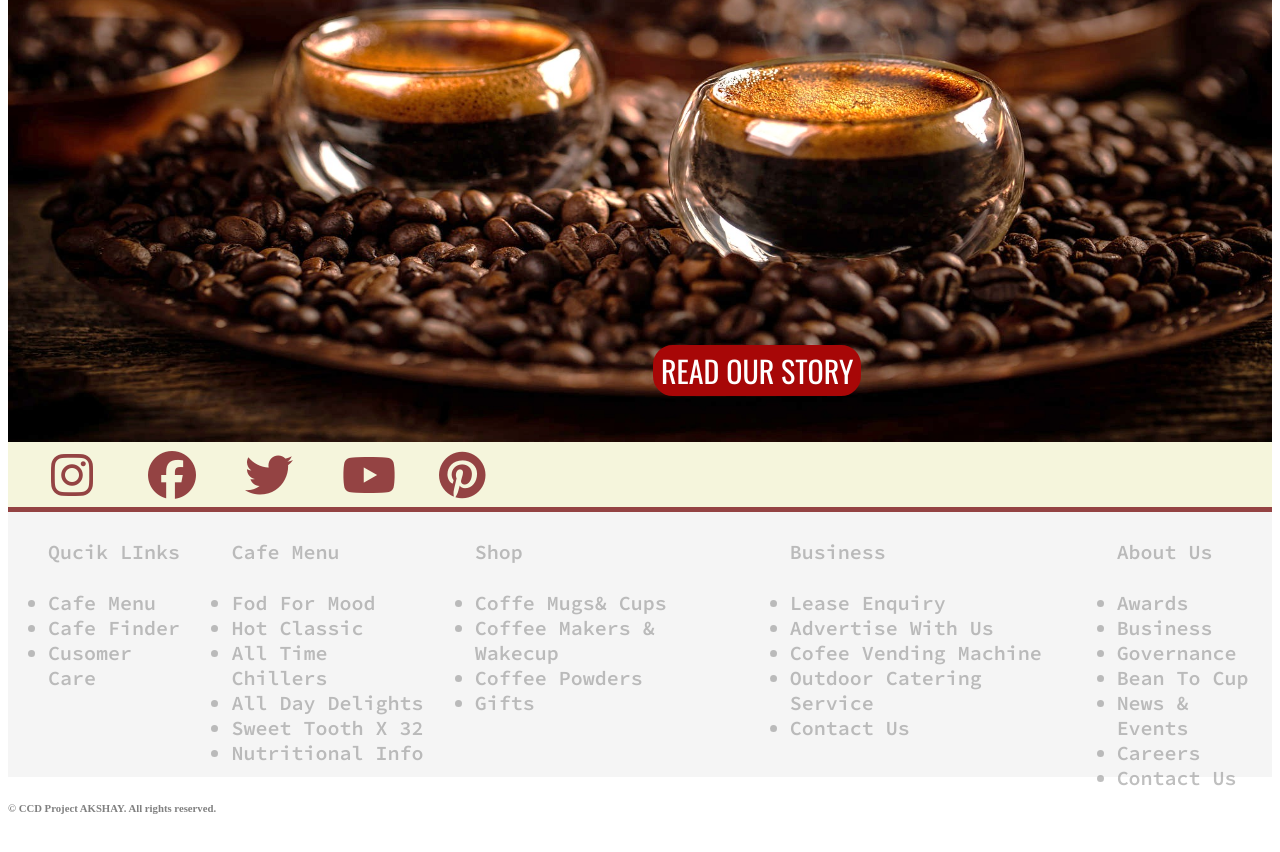
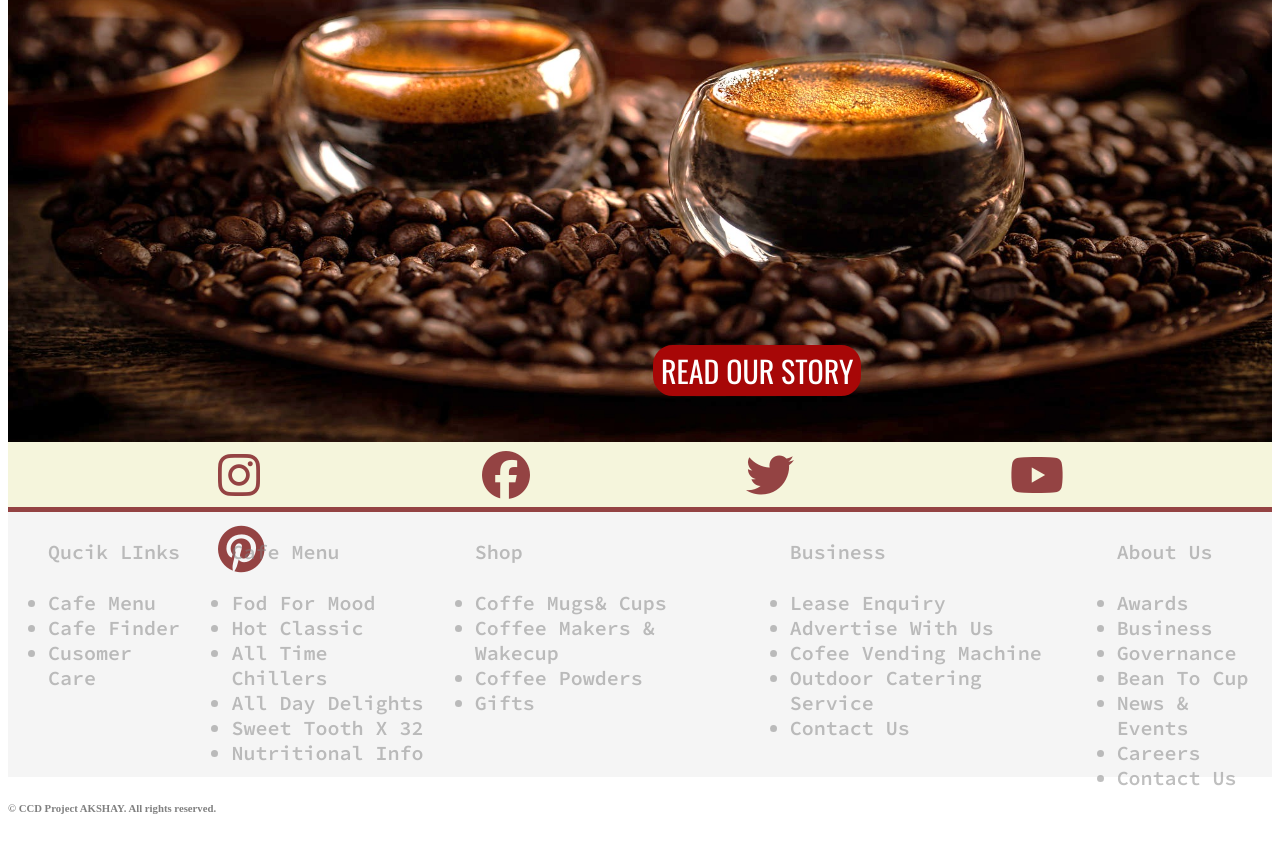
Before and after one commit to AKSHAYBABUK/Coffee-Project, a plain HTML site: page index.html in a window 1280 px wide. Shown: the part 1536-2388 px from the top of the page. Drawn offline with nearby package versions, Linux system fonts and the light colour scheme; a web font is replaced by a local one.

Commit message:
logo work

```diff
--- a/projectcss.css
+++ b/projectcss.css
@@ -190,7 +190,7 @@ a{
 .fa-brands{
     height: 50px;
     width: 50px;
-    margin-left: 43px;
+    margin-left: 210px;
     margin-top: 24px;
     color: rgb(148, 67, 67);
    }
```
Also changed, not shown: index.html (+2 -2 lines).
